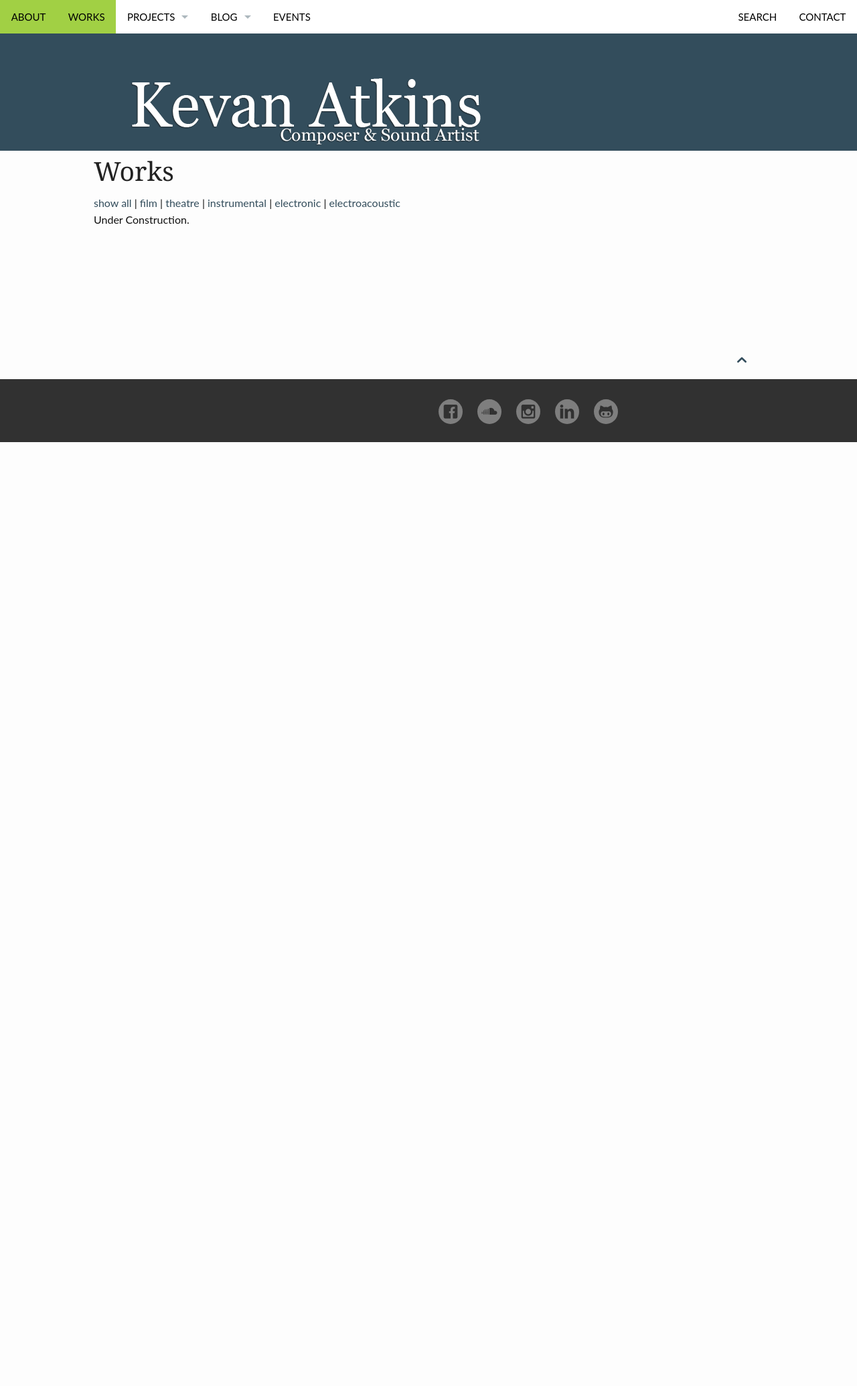
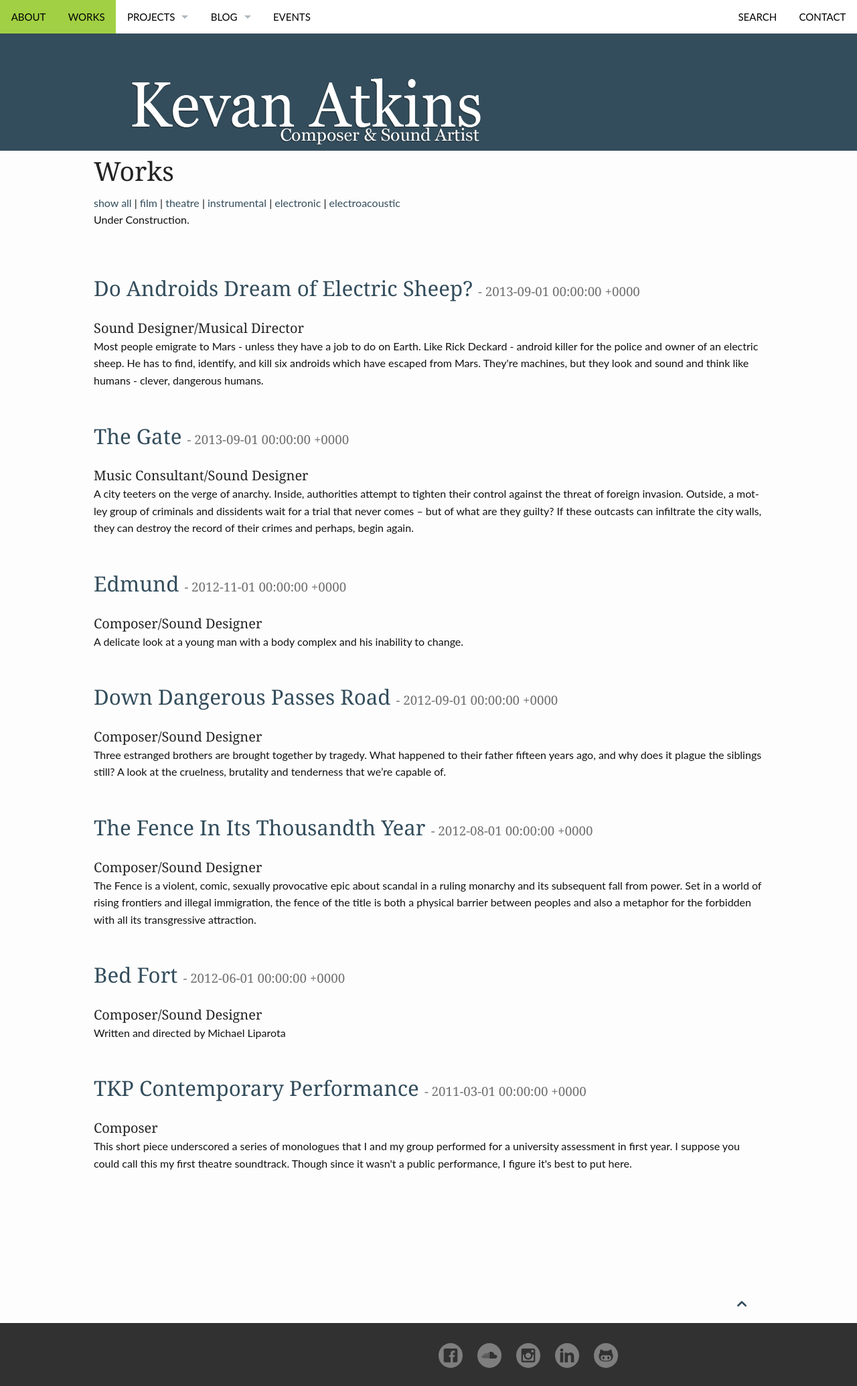
Before and after one commit to unclewalter/unclewalter.github.io, a Jekyll site: the page built from pages/works.md, in a window 1280 px wide. Shown: the whole page at 67% size. Built offline with Jekyll 4.4.1, drawn with Linux system fonts in a browser that asks for light colours; before the commit the page ends 900 px from its top, so only the background shows below that.

Commit message:
Styling and adding works data back in.

```diff
--- a/_layouts/works.html
+++ b/_layouts/works.html
@@ -9,7 +9,7 @@ header:
 
 <div class="row">
 	<h1>Works</h1>
-	<div id="filters" class="button-group"> <a class="filter" category-filter="all">show all</a> |
+	<div id="works-filters" class="button-group"> <a class="filter" category-filter="all">show all</a> |
 	  <a class="filter" category-filter="film">film</a> |
 	  <a class="filter" category-filter="theatre">theatre</a> |
 	  <a class="filter" category-filter="instrumental">instrumental</a> |
--- a/_sass/_09_elements.scss
+++ b/_sass/_09_elements.scss
@@ -149,15 +149,25 @@ img.lazy {
 ------------------------------------------------------------------- */
 
 // More styling to be done here.
-.filters {
+#works-filters {
   .filter {
-
+  }
+  .highlighted {
+    text-decoration: underline;
   }
 }
 
-.highlighted {
-  text-decoration: underline;
-}
 
 /* Event Calendar
 ------------------------------------------------------------------- */
+
+#eventlist {
+  list-style-type: none;
+  li {
+    padding-bottom: 10px;
+    border-bottom: 1px solid $grey-1;
+    .description {
+      white-space: pre-line;
+    }
+  }
+}
--- /dev/null
+++ b/_works/2011-03-01-tkp-contemporary-performance.md
@@ -0,0 +1,16 @@
+---
+layout: page
+date: "March 2011"
+image: "works/tkp.jpeg"
+title: "TKP Contemporary Performance"
+role: "Composer"
+client: "La Trobe Theatre"
+client_link: ""
+teaser: "This short piece underscored a series of monologues that I and my group performed for a university assessment in first year. I suppose you could call this my first theatre soundtrack. Though since it wasn't a public performance, I figure it's best to put here."
+frontpage: false
+
+categories:
+  - theatre
+  - soundtrack
+---
+This short piece underscored a series of monologues that I and my group performed for a university assessment in first year. I suppose you could call this my first theatre soundtrack. Though since it wasn't a public performance, I figure it's best to put here.
--- /dev/null
+++ b/_works/2012-06-01-bed-fort.md
@@ -0,0 +1,18 @@
+---
+layout: page
+date: "June 2012"
+image: "works/bedfort.png"
+title: "Bed Fort"
+role: "Composer/Sound Designer"
+client: "Micharl Liparota"
+client_link: null
+media_url: null
+teaser: "Written and directed by Michael Liparota"
+frontpage: false
+
+categories:
+  - film
+  - soundtrack
+  - sound design
+---
+Written and directed by Michael Liparota
--- /dev/null
+++ b/_works/2012-08-16-the-fence-in-its-thousandth-year.md
@@ -0,0 +1,31 @@
+---
+layout: page
+date: "August 2012"
+image: "works/fence.jpeg"
+title: "The Fence In Its Thousandth Year"
+role: "Composer/Sound Designer"
+client: "La Trobe Student Theatre"
+client_link: ""
+teaser: "The Fence is a violent, comic, sexually provocative epic about scandal in a ruling monarchy and its subsequent fall from power. Set in a world of rising frontiers and illegal immigration, the fence of the title is both a physical barrier between peoples and also a metaphor for the forbidden with all its transgressive attraction."
+frontpage: true
+
+categories:
+  - theatre
+  - soundtrack
+  - sound design
+---
+La Trobe Student Theatre and Film is proud to present
+
+The Fence In Its Thousandth Year
+
+Written by Howard Barker
+
+Directed by Bob Pavlich
+
+As part of the Northcote Town Hall 2012 season
+
+The Fence is a violent, comic, sexually provocative epic about scandal in a ruling monarchy and its subsequent fall from power.
+
+Set in a world of rising frontiers and illegal immigration, the fence of the title is both a physical barrier between peoples and also a metaphor for the forbidden with all its transgressive attraction.
+
+Written by one of England’s most provocative dramatists, The Fence makes a thought-provoking contribution to the debates surrounding one of the great social crises of our times.
--- /dev/null
+++ b/_works/2012-09-20-down-dangerous-passes-road.md
@@ -0,0 +1,23 @@
+---
+layout: page
+date: "September 2012"
+image: "works/ddpr.jpeg"
+title: "Down Dangerous Passes Road"
+role: "Composer/Sound Designer"
+client: "Grounded Astronaut Theatre"
+client_link: "https://www.facebook.com/pages/Grounded-Astronaut-theatre/152812671441665"
+teaser: "Three estranged brothers are brought together by tragedy. What happened to their father fifteen years ago, and why does it plague the siblings still? A look at the cruelness, brutality and tenderness that we’re capable of."
+frontpage: true
+
+categories:
+  - theatre
+  - soundtrack
+  - sound design
+---
+Written by Michel Marc Bouchard
+
+Directed by Sean Scanlon
+
+Assistant Director: Libbee King
+
+Three estranged brothers are brought together by tragedy. What happened to their father fifteen years ago, and why does it plague the siblings still? A look at the cruelness, brutality and tenderness that we're capable of.
--- /dev/null
+++ b/_works/2012-11-15-edmund.md
@@ -0,0 +1,23 @@
+---
+layout: page
+date: "November 2012"
+image: "works/edmund.png"
+title: "Edmund"
+role: "Composer/Sound Designer"
+client: "Glynn Cathcart"
+client_link: ""
+teaser: "A delicate look at a young man with a body complex and his inability to change."
+frontpage: true
+
+categories:
+  - film
+  - soundtrack
+  - sound design
+---
+Writer/Director: Glynn Cathcart
+
+Stars: Damian Hill, Seán Scanlon, Madeline Ferme
+
+A delicate look at a young man with a body complex and his inability to change.
+
+http://www.imdb.com/title/tt2531354/
--- /dev/null
+++ b/_works/2013-09-01-the-gate.md
@@ -0,0 +1,25 @@
+---
+layout: page
+date: "September 2013"
+image: "works/thegate.jpeg"
+title: "The Gate"
+role: "Music Consultant/Sound Designer"
+client: "Monash University Performing Arts"
+type: "theatre"
+teaser: "A city teeters on the verge of anarchy. Inside, authorities attempt to tighten their control against the threat of foreign invasion. Outside, a motley group of criminals and dissidents wait for a trial that never comes – but of what are they guilty? If these outcasts can infiltrate the city walls, they can destroy the record of their crimes and perhaps, begin again. "
+frontpage: true
+
+categories:
+  - theatre
+  - soundtrack
+  - sound design
+---
+Bachelor of Performing Arts: Second Year Production @ Drama Centre, Monash University
+
+Directed by Anne Browning
+
+Written by Peter Houghton
+
+A city teeters on the verge of anarchy. Inside, authorities attempt to tighten their control against the threat of foreign invasion. Outside, a motley group of criminals and dissidents wait for a trial that never comes – but of what are they guilty? If these outcasts can infiltrate the city walls, they can destroy the record of their crimes and perhaps, begin again. A comedy about legacy, guilt and honour in a world on the edge of darkness, The Gate reunites an award-winning writer-director team for the premiere of a new Australian play.
+
+Anne Browning has directed several shows for MTC, Malthouse Theatre and Red Stitch, including the 2012 tour of Melissa Bubnic‘s Stop. Rewind. In 2013, she will direct Dorothy Hewett’s Man from Mukinupinfor La Trobe University and A Guide to Unhappiness by Sunny Leunig and Jono Burns for the Adelaide Cabaret Festival.
--- /dev/null
+++ b/_works/2013-09-20-do-androids-dream-of-electric-sheep.md
@@ -0,0 +1,25 @@
+---
+layout: page
+date: "September 2013"
+image: "works/androids.jpeg"
+title: "Do Androids Dream of Electric Sheep?"
+role: "Sound Designer/Musical Director"
+client: "La Trobe Student Theatre"
+client_link: "q"
+teaser: "Most people emigrate to Mars - unless they have a job to do on Earth. Like Rick Deckard - android killer for the police and owner of an electric sheep. He has to find, identify, and kill six androids which have escaped from Mars. They're machines, but they look and sound and think like humans - clever, dangerous humans."
+frontpage: true
+
+categories:
+  - theatre
+  - soundtrack
+  - sound design
+---
+Adaptation by Edward Einhorn
+
+Music by Henry Akona
+
+Student Theatre and Film's artistic director, Bob Pavlich, directs Do Androids Dream of Electric Sheep? This New York adaptation of the novel by Phillip K. Dick is the basis for the film Blade Runner.
+
+Most people emigrate to Mars - unless they have a job to do on Earth. Like Rick Deckard - android killer for the police and owner of an electric sheep. He has to find, identify, and kill six androids which have escaped from Mars. They're machines, but they look and sound and think like humans - clever, dangerous humans.
+
+This adaptation has previously only been performed once before. This production by the Untitled Theater Company #61 in New York in 2010 played to sell-out crowds and garnered considerable press interest.
```
Also changed, not shown: 1 other file.
